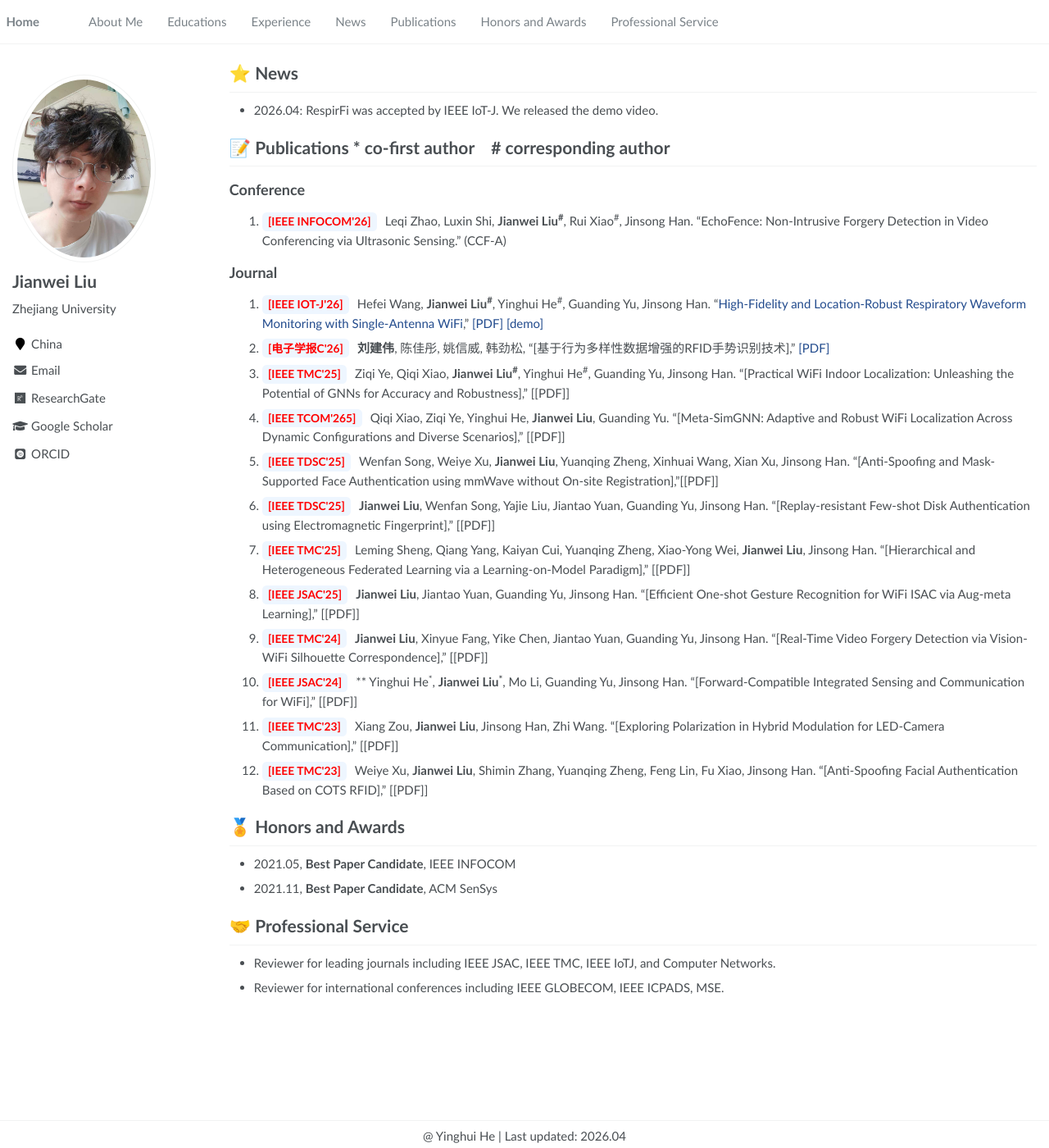
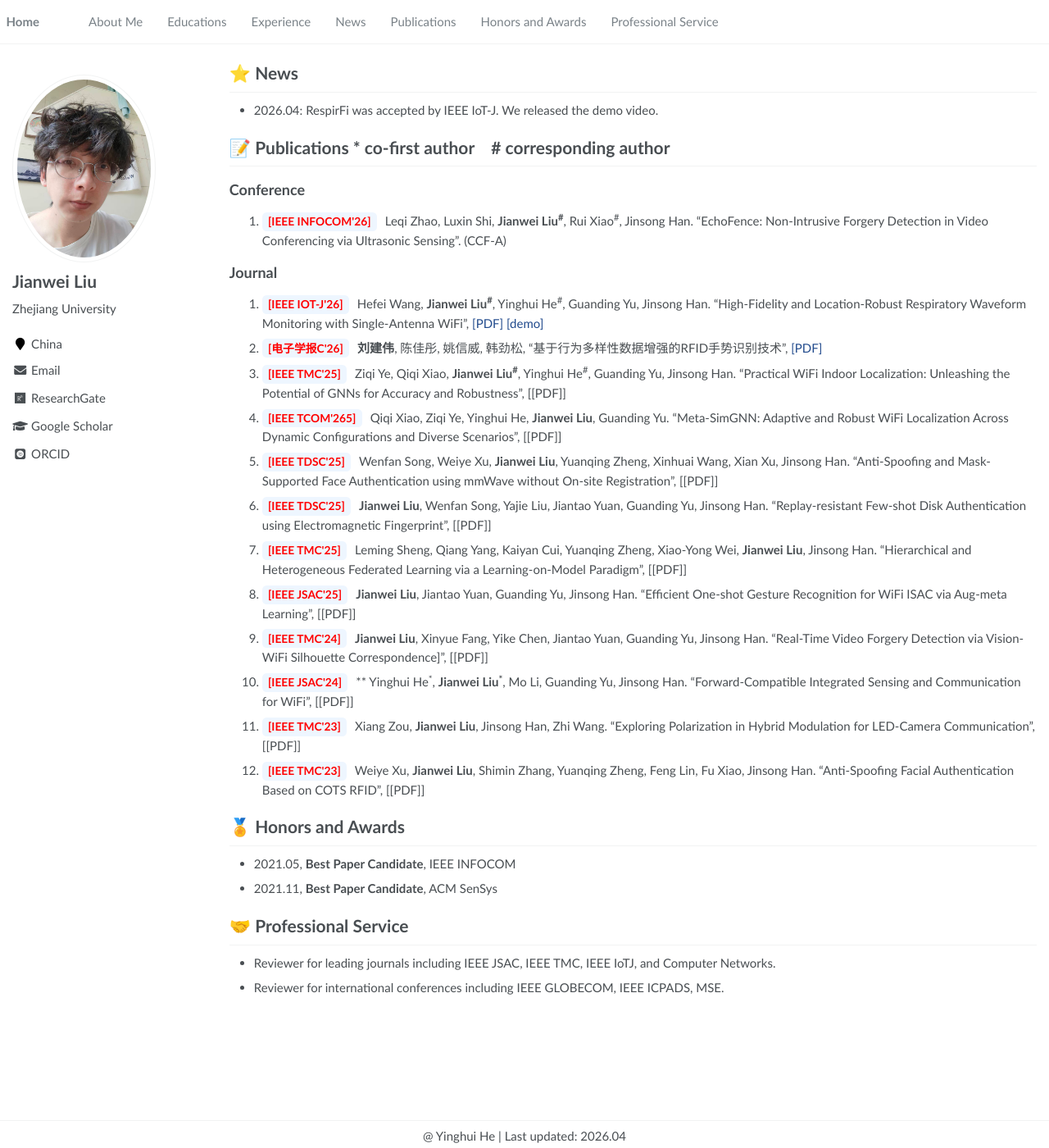
Before and after one commit to DragonflyCaptainL/DragonflyCaptainL.github.io, a Jekyll site: the page built from _pages/about.md, in a window 1280 px wide and 1400 px high, scrolled down 500 px. Shown: the whole window at 82% size. Built offline with Jekyll 4.4.1, drawn with Linux system fonts in a browser that asks for light colours; some web fonts are replaced; part of the change alters nothing that is shown.

Commit message:
Update about.md

```diff
--- a/_pages/about.md
+++ b/_pages/about.md
@@ -56,21 +56,21 @@ If you have any questions about my research, or if you are interested in potenti
 
 # 📝 Publications \* co-first author &nbsp;&nbsp; # corresponding author
 ## Conference
-2. <span class="pub-tag"><font color="Red">[IEEE INFOCOM'26]</font></span> Leqi Zhao, Luxin Shi, **Jianwei Liu<sup>#</sup>**, Rui Xiao<sup>#</sup>, Jinsong Han. “EchoFence: Non-Intrusive Forgery Detection in Video Conferencing via Ultrasonic Sensing.” (CCF-A)
+2. <span class="pub-tag"><font color="Red">[IEEE INFOCOM'26]</font></span> Leqi Zhao, Luxin Shi, **Jianwei Liu<sup>#</sup>**, Rui Xiao<sup>#</sup>, Jinsong Han. “EchoFence: Non-Intrusive Forgery Detection in Video Conferencing via Ultrasonic Sensing”. (CCF-A)
 
 ## Journal
-1. <span class="pub-tag"><font color="Red">[IEEE IOT-J'26]</font></span> Hefei Wang, **Jianwei Liu<sup>#</sup>**, Yinghui He<sup>#</sup>, Guanding Yu, Jinsong Han. "[High-Fidelity and Location-Robust Respiratory Waveform Monitoring with Single-Antenna WiFi](https://ieeexplore.ieee.org/document/11494783)," [[PDF]](https://arxiv.org/pdf/2604.20397) [[demo]](pdf/RespirFi_demo.mp4)
-1. <span class="pub-tag"><font color="Red">[电子学报C'26]</font></span> **刘建伟**, 陈佳彤, 姚信威, 韩劲松, “[基于行为多样性数据增强的RFID手势识别技术],” [[PDF]](https://www.ejournal.org.cn/previewFile?id=106574720&type=pdf&lang=zh)
-1. <span class="pub-tag"><font color="Red">[IEEE TMC'25]</font></span> Ziqi Ye, Qiqi Xiao, **Jianwei Liu<sup>#</sup>**, Yinghui He<sup>#</sup>, Guanding Yu, Jinsong Han. "[Practical WiFi Indoor Localization: Unleashing the Potential of GNNs for Accuracy and Robustness]," [[PDF]]
-1. <span class="pub-tag"><font color="Red">[IEEE TCOM'265]</font></span> Qiqi Xiao, Ziqi Ye, Yinghui He, **Jianwei Liu**, Guanding Yu. “[Meta-SimGNN: Adaptive and Robust WiFi Localization Across Dynamic Configurations and Diverse Scenarios],” [[PDF]]
-1. <span class="pub-tag"><font color="Red">[IEEE TDSC'25]</font></span> Wenfan Song, Weiye Xu, **Jianwei Liu**, Yuanqing Zheng, Xinhuai Wang, Xian Xu, Jinsong Han. “[Anti-Spoofing and Mask-Supported Face Authentication using mmWave without On-site Registration],”[[PDF]]
-2. <span class="pub-tag"><font color="Red">[IEEE TDSC'25]</font></span> **Jianwei Liu**, Wenfan Song, Yajie Liu, Jiantao Yuan, Guanding Yu, Jinsong Han. “[Replay-resistant Few-shot Disk Authentication using Electromagnetic Fingerprint],” [[PDF]]
-3. <span class="pub-tag"><font color="Red">[IEEE TMC'25]</font></span> Leming Sheng, Qiang Yang, Kaiyan Cui, Yuanqing Zheng, Xiao-Yong Wei, **Jianwei Liu**, Jinsong Han. “[Hierarchical and Heterogeneous Federated Learning via a Learning-on-Model Paradigm],” [[PDF]]
-4. <span class="pub-tag"><font color="Red">[IEEE JSAC'25]</font></span>  **Jianwei Liu**, Jiantao Yuan, Guanding Yu, Jinsong Han. “[Efficient One-shot Gesture Recognition for WiFi ISAC via Aug-meta Learning],” [[PDF]]
-5. <span class="pub-tag"><font color="Red">[IEEE TMC'24]</font></span> **Jianwei Liu**, Xinyue Fang, Yike Chen, Jiantao Yuan, Guanding Yu, Jinsong Han. “[Real-Time Video Forgery Detection via Vision-WiFi Silhouette Correspondence],” [[PDF]]
-6. <span class="pub-tag"><font color="Red">[IEEE JSAC'24]</font></span> ** Yinghui He<sup>*</sup>, **Jianwei Liu<sup>*</sup>**, Mo Li, Guanding Yu, Jinsong Han.  “[Forward-Compatible Integrated Sensing and Communication for WiFi],” [[PDF]]
-7. <span class="pub-tag"><font color="Red">[IEEE TMC'23]</font></span> Xiang Zou, **Jianwei Liu**, Jinsong Han, Zhi Wang. “[Exploring Polarization in Hybrid Modulation for LED-Camera Communication],” [[PDF]]
-9. <span class="pub-tag"><font color="Red">[IEEE TMC'23]</font></span> Weiye Xu, **Jianwei Liu**, Shimin Zhang, Yuanqing Zheng, Feng Lin, Fu Xiao, Jinsong Han. “[Anti-Spoofing Facial Authentication Based on COTS RFID],” [[PDF]]
+1. <span class="pub-tag"><font color="Red">[IEEE IOT-J'26]</font></span> Hefei Wang, **Jianwei Liu<sup>#</sup>**, Yinghui He<sup>#</sup>, Guanding Yu, Jinsong Han. "High-Fidelity and Location-Robust Respiratory Waveform Monitoring with Single-Antenna WiFi", [[PDF]](https://arxiv.org/pdf/2604.20397) [[demo]](pdf/RespirFi_demo.mp4)
+1. <span class="pub-tag"><font color="Red">[电子学报C'26]</font></span> **刘建伟**, 陈佳彤, 姚信威, 韩劲松, “基于行为多样性数据增强的RFID手势识别技术”, [[PDF]](https://www.ejournal.org.cn/previewFile?id=106574720&type=pdf&lang=zh)
+1. <span class="pub-tag"><font color="Red">[IEEE TMC'25]</font></span> Ziqi Ye, Qiqi Xiao, **Jianwei Liu<sup>#</sup>**, Yinghui He<sup>#</sup>, Guanding Yu, Jinsong Han. "Practical WiFi Indoor Localization: Unleashing the Potential of GNNs for Accuracy and Robustness", [[PDF]]
+1. <span class="pub-tag"><font color="Red">[IEEE TCOM'265]</font></span> Qiqi Xiao, Ziqi Ye, Yinghui He, **Jianwei Liu**, Guanding Yu. “Meta-SimGNN: Adaptive and Robust WiFi Localization Across Dynamic Configurations and Diverse Scenarios”, [[PDF]]
+1. <span class="pub-tag"><font color="Red">[IEEE TDSC'25]</font></span> Wenfan Song, Weiye Xu, **Jianwei Liu**, Yuanqing Zheng, Xinhuai Wang, Xian Xu, Jinsong Han. “Anti-Spoofing and Mask-Supported Face Authentication using mmWave without On-site Registration”, [[PDF]]
+2. <span class="pub-tag"><font color="Red">[IEEE TDSC'25]</font></span> **Jianwei Liu**, Wenfan Song, Yajie Liu, Jiantao Yuan, Guanding Yu, Jinsong Han. “Replay-resistant Few-shot Disk Authentication using Electromagnetic Fingerprint”, [[PDF]]
+3. <span class="pub-tag"><font color="Red">[IEEE TMC'25]</font></span> Leming Sheng, Qiang Yang, Kaiyan Cui, Yuanqing Zheng, Xiao-Yong Wei, **Jianwei Liu**, Jinsong Han. “Hierarchical and Heterogeneous Federated Learning via a Learning-on-Model Paradigm”, [[PDF]]
+4. <span class="pub-tag"><font color="Red">[IEEE JSAC'25]</font></span>  **Jianwei Liu**, Jiantao Yuan, Guanding Yu, Jinsong Han. “Efficient One-shot Gesture Recognition for WiFi ISAC via Aug-meta Learning”, [[PDF]]
+5. <span class="pub-tag"><font color="Red">[IEEE TMC'24]</font></span> **Jianwei Liu**, Xinyue Fang, Yike Chen, Jiantao Yuan, Guanding Yu, Jinsong Han. “Real-Time Video Forgery Detection via Vision-WiFi Silhouette Correspondence]", [[PDF]]
+6. <span class="pub-tag"><font color="Red">[IEEE JSAC'24]</font></span> ** Yinghui He<sup>*</sup>, **Jianwei Liu<sup>*</sup>**, Mo Li, Guanding Yu, Jinsong Han.  “Forward-Compatible Integrated Sensing and Communication for WiFi”, [[PDF]]
+7. <span class="pub-tag"><font color="Red">[IEEE TMC'23]</font></span> Xiang Zou, **Jianwei Liu**, Jinsong Han, Zhi Wang. “Exploring Polarization in Hybrid Modulation for LED-Camera Communication”, [[PDF]]
+9. <span class="pub-tag"><font color="Red">[IEEE TMC'23]</font></span> Weiye Xu, **Jianwei Liu**, Shimin Zhang, Yuanqing Zheng, Feng Lin, Fu Xiao, Jinsong Han. “Anti-Spoofing Facial Authentication Based on COTS RFID”, [[PDF]]
 
 
 # 🏅 Honors and Awards
```
